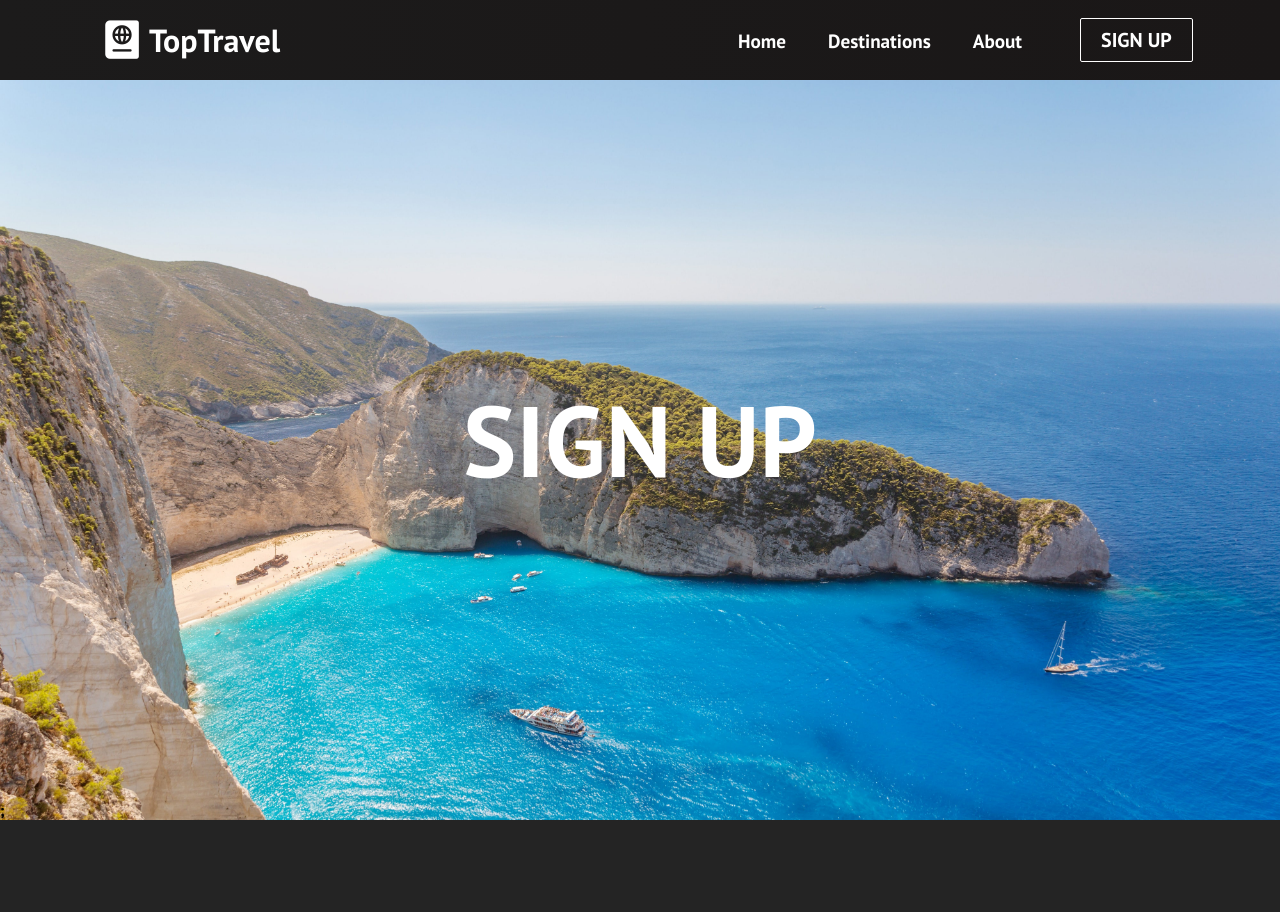
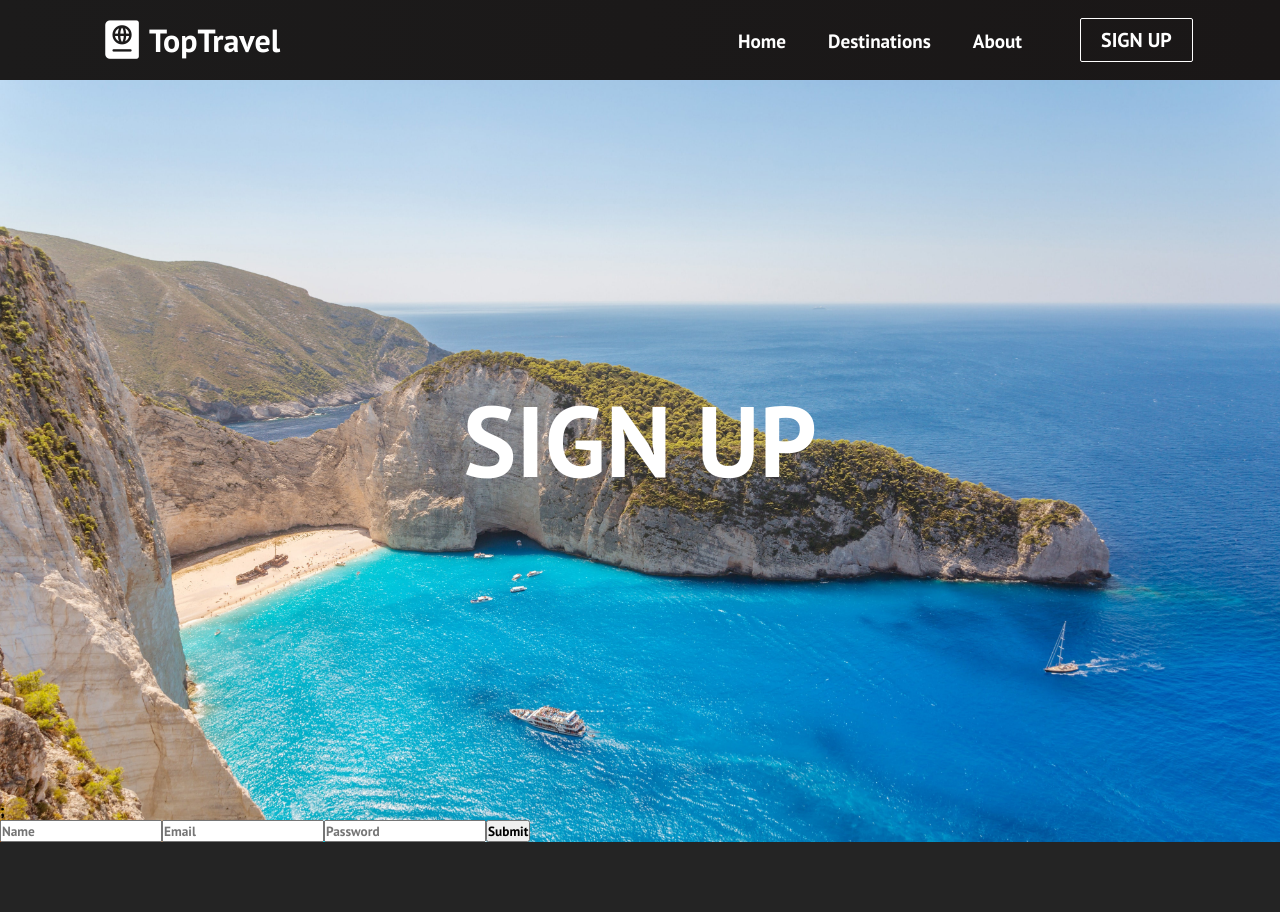
Before and after one commit to rosenbergmichael/react-app-april-2021, a React (Create React App) app: page /sign-up in a window 1280 px wide. Shown: the top 912 px of the page. Built offline with nearby package versions, Linux system fonts and the light colour scheme.

Commit message:
in SignUp.js create form with input fields

```diff
--- a/src/components/pages/SignUp.js
+++ b/src/components/pages/SignUp.js
@@ -7,6 +7,12 @@ export default function SignUp() {
     <div>
       <img src="/images/signup2.jpeg" alt="signup-img" />
       <h1 className="sign-up">SIGN UP</h1>;
+      <form className="sign-up-form">
+        <input type="text" placeholder="Name"/>
+        <input type="text" placeholder="Email"/>
+        <input type="text" placeholder="Password"/>
+        <button>Submit</button>
+      </form>
       <Footer />
     </div>
     )
```
